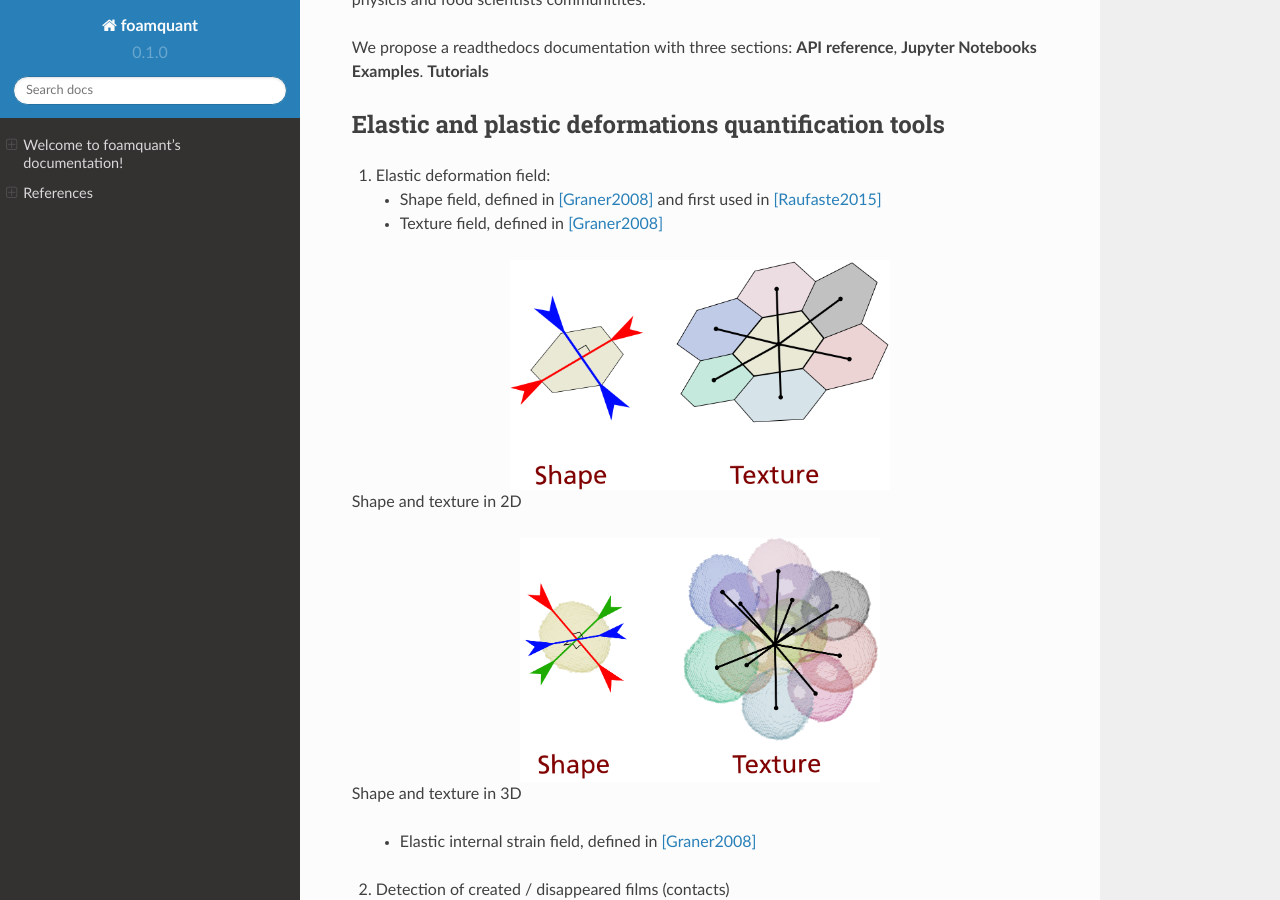
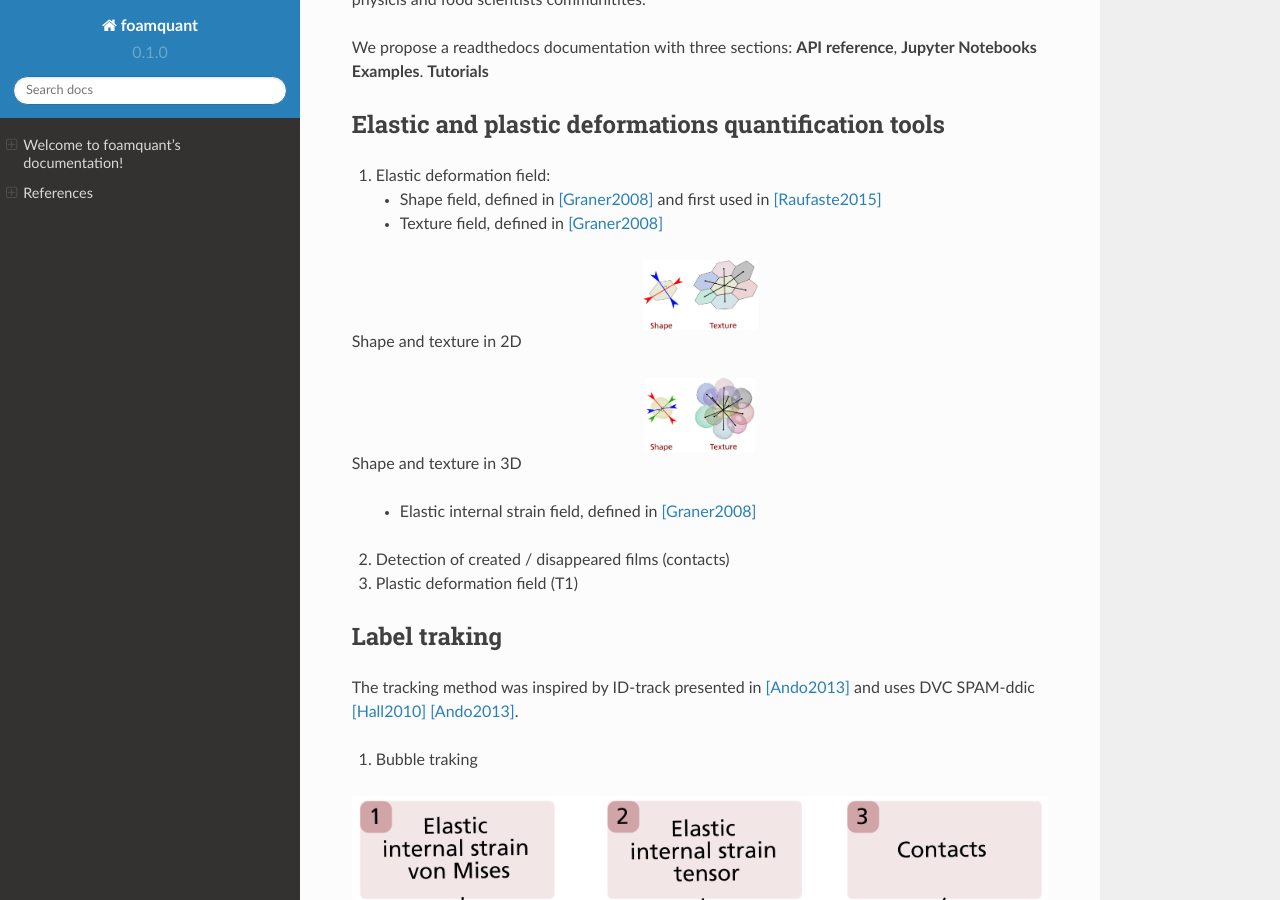
Before and after one commit to floschott/foamquant, a Sphinx documentation site: the page built from docs/source/index.rst, in a window 1280 px wide and 900 px high, scrolled down 340 px. Built offline with Sphinx 7.4.7 and the Read the Docs theme 2.0.0, drawn with Linux system fonts in a browser that asks for light colours.

Commit message:
Update index.rst

```diff
--- a/docs/source/index.rst
+++ b/docs/source/index.rst
@@ -19,12 +19,12 @@ Elastic and plastic deformations quantification tools
    - Texture field, defined in [Graner2008]_
 
 .. figure:: shape_texture_2d.PNG
-   :scale: 33%
+   :scale: 10%
    :align: center
 Shape and texture in 2D
 
 .. figure:: shape_texture_3d.PNG
-   :scale: 33%
+   :scale: 10%
    :align: center
 Shape and texture in 3D
 
```
